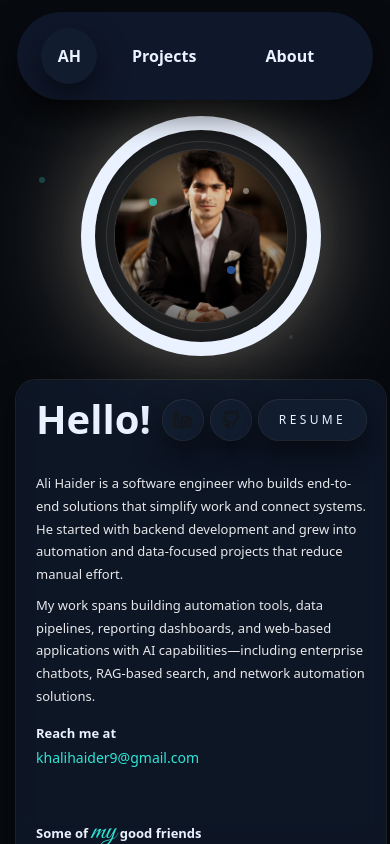
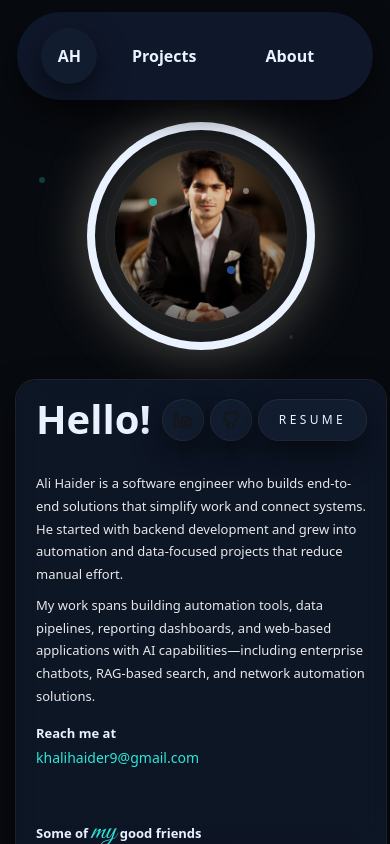
Before and after one commit to ali-haidir/portfolio, a Next.js app: page /about in a window 390 px wide. Built offline with nearby package versions, Linux system fonts and the light colour scheme.

Commit message:
mobile responsiveness check

```diff
--- a/src/app/about/page.tsx
+++ b/src/app/about/page.tsx
@@ -165,17 +165,17 @@ export default function AboutPage() {
                                         <div className="absolute inset-[-18px] rounded-full bg-[radial-gradient(circle_at_center,rgba(255,240,210,0.14),transparent_65%)] blur-xl" />
 
                                         {/* thick bright ring */}
-                                        <div className="absolute inset-[14px] rounded-full ring-[14px] ring-[var(--text)] shadow-[0_0_120px_rgba(255,240,210,0.45)]" />
+                                        <div className="absolute inset-[14px] rounded-full ring-[8px] sm:ring-[10px] lg:ring-[14px] ring-[var(--text)] shadow-[0_0_60px_rgba(255,240,210,0.25)] sm:shadow-[0_0_90px_rgba(255,240,210,0.35)] lg:shadow-[0_0_120px_rgba(255,240,210,0.45)]" />
 
                                         {/* subtle inner rim */}
-                                        <div className="absolute inset-[26px] rounded-full ring-1 ring-white/12" />
+                                        <div className="absolute inset-[26px] rounded-full ring-[0.5px] sm:ring-1 ring-white/8 sm:ring-white/12" />
 
                                         {/* inner bloom */}
                                         <div className="absolute inset-[34px] rounded-full bg-[radial-gradient(circle_at_center,rgba(255,240,210,0.08),transparent_70%)]" />
                                     </div>
 
                                     {/* inner content (placeholder for your photo/video later) */}
-                                    <div className="absolute inset-[34px] overflow-hidden rounded-full bg-[linear-gradient(180deg,rgba(17,28,47,0.95),rgba(7,10,15,0.95))] ring-1 ring-white/10">
+                                    <div className="absolute inset-[34px] overflow-hidden rounded-full bg-[linear-gradient(180deg,rgba(17,28,47,0.95),rgba(7,10,15,0.95))] ring-[0.5px] sm:ring-1 ring-white/6 sm:ring-white/10">
                                         {/* scanlines */}
                                         <div className="pointer-events-none absolute inset-0 opacity-20 [background:repeating-linear-gradient(180deg,rgba(255,255,255,0.14)_0px,rgba(255,255,255,0.14)_1px,transparent_3px,transparent_7px)]" />
 
```
